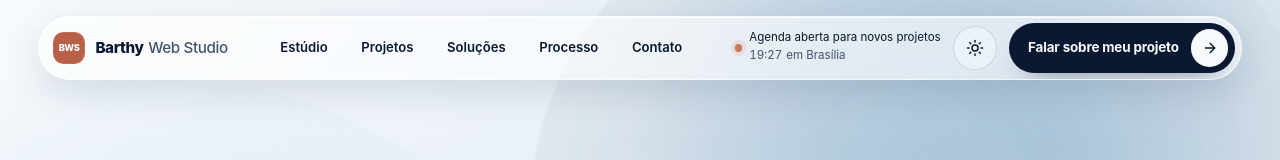
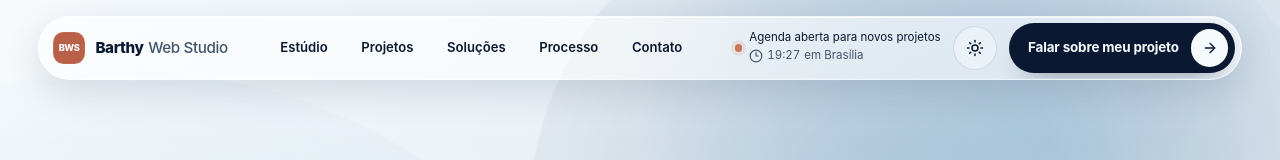
Before and after one commit to g4brielbr4sil/barthy-web-studio-v2, a React (Vite) app: page / in a window 1280 px wide. Shown: the top 160 px of the page. Built offline with nearby package versions, Linux system fonts and the light colour scheme; no server answers.

Commit message:
fix: keep original clock treatment across breakpoints

```diff
--- a/src/components/header/Header.tsx
+++ b/src/components/header/Header.tsx
@@ -56,35 +56,27 @@ export function Header({
             />
 
             <div className="site-header__actions">
-              <div
-                className="availability"
-              >
+              <div className="availability">
                 <span className="availability__dot" aria-hidden="true" />
                 <span className="availability__status">
                   Agenda aberta para novos projetos
                 </span>
                 <time
                   className="header-time"
+                  data-clock-style="original"
                   dateTime={time}
                   aria-label={`${time} em Brasília`}
                 >
                   <Clock3
-                    className="header-time__icon"
-                    size={16}
+                    className="header-time__icon--original"
+                    size={14}
                     aria-hidden="true"
                   />
-                  <span className="header-time__value">{time}</span>
-                  <span
-                    className="header-time__zone header-time__zone--full"
-                    aria-hidden="true"
-                  >
+                  <span className="header-time__value" aria-hidden="true">
+                    {time}
+                  </span>
+                  <span className="header-time__zone" aria-hidden="true">
                     {' '}em Brasília
-                  </span>
-                  <span
-                    className="header-time__zone header-time__zone--compact"
-                    aria-hidden="true"
-                  >
-                    BSB
                   </span>
                 </time>
               </div>
```
